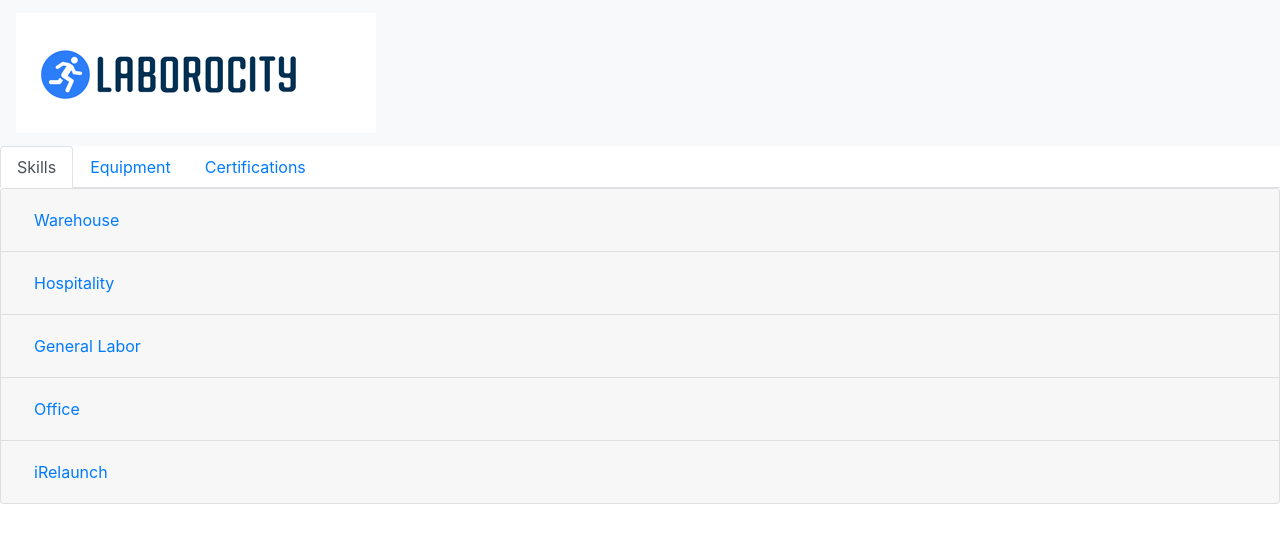
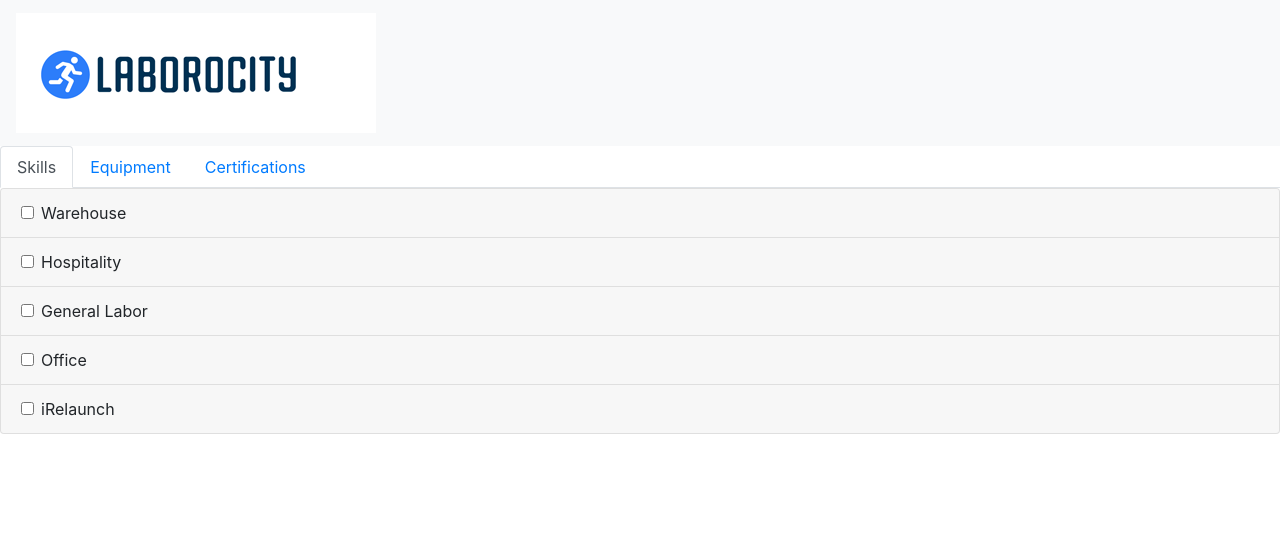
Before and after one commit to AudreyJones/Doer-App, a React (Create React App) app: page / in a window 1280 px wide. Shown: the top 542 px of the page. Built offline with nearby package versions, Linux system fonts and the light colour scheme.

Commit message:
Added error messages to tabs affected when no skills are chosen

```diff
--- a/src/App.js
+++ b/src/App.js
@@ -1,9 +1,10 @@
 import React, {Component} from 'react';
-import {BrowserRouter as Router, Route, Link, Switch} from 'react-router-dom';
+import './App.css';
+
+import {BrowserRouter as Router} from 'react-router-dom';
 import {Image, Navbar, Tabs, Tab, TabContainer} from 'react-bootstrap';
 import Laborocity from './Laborocity.png';
-import './App.css';
-import Skills from './components/Skills';
+import SkillsForm from './components/SkillsForm';
 import Equipment from './components/Equipment';
 import Certifications from './components/Certifications';
 
@@ -25,7 +26,7 @@ render() {
       <TabContainer>
         <Tabs defaultActiveKey="skills">
       <Tab eventKey="skills" title="Skills">
-        <Skills/>
+        <SkillsForm/>
       </Tab>
       <Tab eventKey="equipment" title="Equipment">
         <Equipment/>
--- a/src/components/Certifications.js
+++ b/src/components/Certifications.js
@@ -11,7 +11,12 @@ class Certifications extends Component {
     }
     render(){
         return (
-            <h1>Certifications Tab is here!</h1>
+            <div>
+            <p>You currently have no skills to add certifications under.
+                <br/>
+                <br/>
+                Please go back to the Skills tab to add some of your skills and interests.</p>
+            </div>
         )
     }
 
--- a/src/components/Equipment.js
+++ b/src/components/Equipment.js
@@ -11,7 +11,13 @@ class Equipment extends Component {
     }
     render(){
         return (
-            <h1>Equipment Tab is here!</h1>
+        <div>
+            {/* If state.skills is empty, then phrase should appear: "You currently have no skills to add equipment under. Please go back to the Skills tab to add some of your skills and interests." */}
+            <p>You currently have no skills to add equipment under.
+                <br/>
+                <br/>
+                Please go back to the Skills tab to add some of your skills and interests.</p>
+        </div>
         )
     }
 
--- a/src/components/Skills.js
+++ b/src/components/SkillsForm.js
@@ -1,15 +1,19 @@
 import React, { Component } from 'react';
 import {connect} from 'react-redux'
-import {Accordion, Card, Button, Form} from 'react-bootstrap';
+import {Accordion, Collapse, Card, Button, Form} from 'react-bootstrap';
 // import customToggle from './helpers/customToggle'
 
-class Skills extends Component {
+
+
+class SkillsForm extends Component {
     constructor() {
         super();
         this.state = {
+            skills: []
 
         }
     }
+
     render(){
         return (
             <div>
@@ -17,20 +21,18 @@ class Skills extends Component {
             <Accordion>
                 <Card>
                     <Card.Header>
-                        <Accordion.Toggle as={Button} variant="link" eventKey="0">
-                            Warehouse
-                        </Accordion.Toggle>
+                        <Accordion.Toggle as={Form.Check} variant="link" eventKey="0" label="Warehouse"/>
                     </Card.Header>
                         <Accordion.Collapse eventKey="0">
                     <Card.Body>
-                        Body of Warehouses
+                        Warehouses Body
                     </Card.Body>
                         </Accordion.Collapse>
                 </Card>
                 <Card>
                     <Card.Header>
-                    <Accordion.Toggle as={Button} variant="link" eventKey="1">
-                        Hospitality
+                        <Accordion.Toggle as={Form.Check} variant="link" eventKey="1" label="Hospitality">
+
                     </Accordion.Toggle>
                     </Card.Header>
                     <Accordion.Collapse eventKey="1">
@@ -39,18 +41,21 @@ class Skills extends Component {
                 </Card>
                 <Card>
                     <Card.Header>
-                    <Accordion.Toggle as={Button} variant="link" eventKey="2">
-                        General Labor
+                    <Accordion.Toggle as={Form.Check} variant="link" eventKey="2" label="General Labor">
                     </Accordion.Toggle>
                     </Card.Header>
                     <Accordion.Collapse eventKey="2">
-                    <Card.Body>Hello! I'm another body</Card.Body>
+                    <Card.Body>
+                        <Form>
+                            <p>Thing</p>
+                        </Form>
+                    </Card.Body>
                     </Accordion.Collapse>
                 </Card>
                 <Card>
                     <Card.Header>
-                    <Accordion.Toggle as={Button} variant="link" eventKey="3">
-                        Office
+                    <Accordion.Toggle as={Form.Check} variant="link" eventKey="3" label="Office">
+
                     </Accordion.Toggle>
                     </Card.Header>
                     <Accordion.Collapse eventKey="3">
@@ -59,8 +64,8 @@ class Skills extends Component {
                 </Card>
                 <Card>
                     <Card.Header>
-                    <Accordion.Toggle as={Button} variant="link" eventKey="4">
-                        iRelaunch
+                    <Accordion.Toggle as={Form.Check} variant="link" eventKey="4" label="iRelaunch">
+
                     </Accordion.Toggle>
                     </Card.Header>
                     <Accordion.Collapse eventKey="4">
@@ -75,4 +80,4 @@ class Skills extends Component {
 
 }
 
-export default Skills;
+export default SkillsForm;
--- a/src/reducers/equipmentReducer.js
+++ b/src/reducers/equipmentReducer.js
@@ -1,11 +1,11 @@
 export default function equipmentReducer(
     // YOUR MATERIALS REDUCER
 
-    state= {loading:false, materials:[], users:[]}, action) {
+    state= {loading:false, skills:[], equipment:[]}, action) {
         // console.log("materials reducer:", state)
         switch (action.type) {
 
-            case 'LOADING_MATERIALS':
+            case 'LOADING_SKILLS':
                 //console.log('Reducer: Loading_Materials')
                 // console.log("f")
                 return {...state, loading: true}
```
